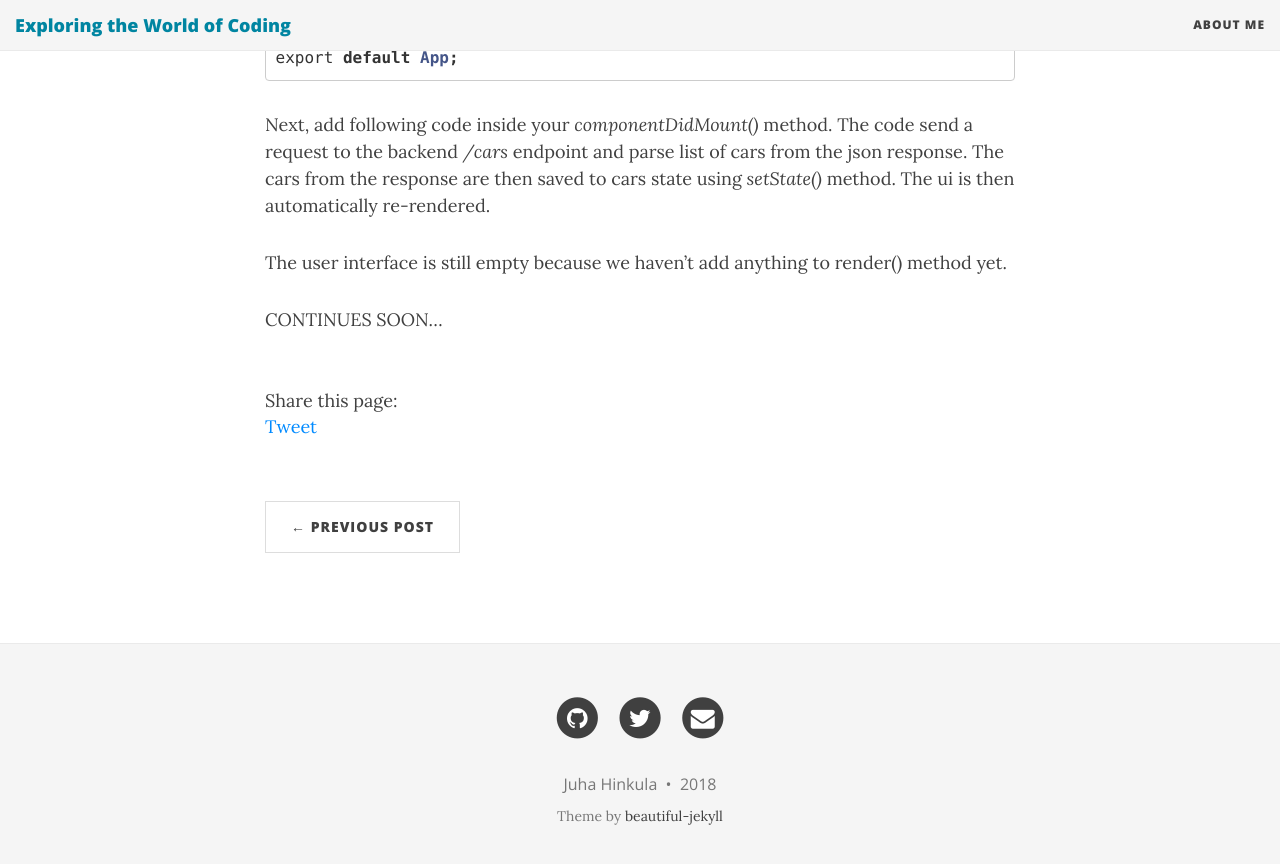
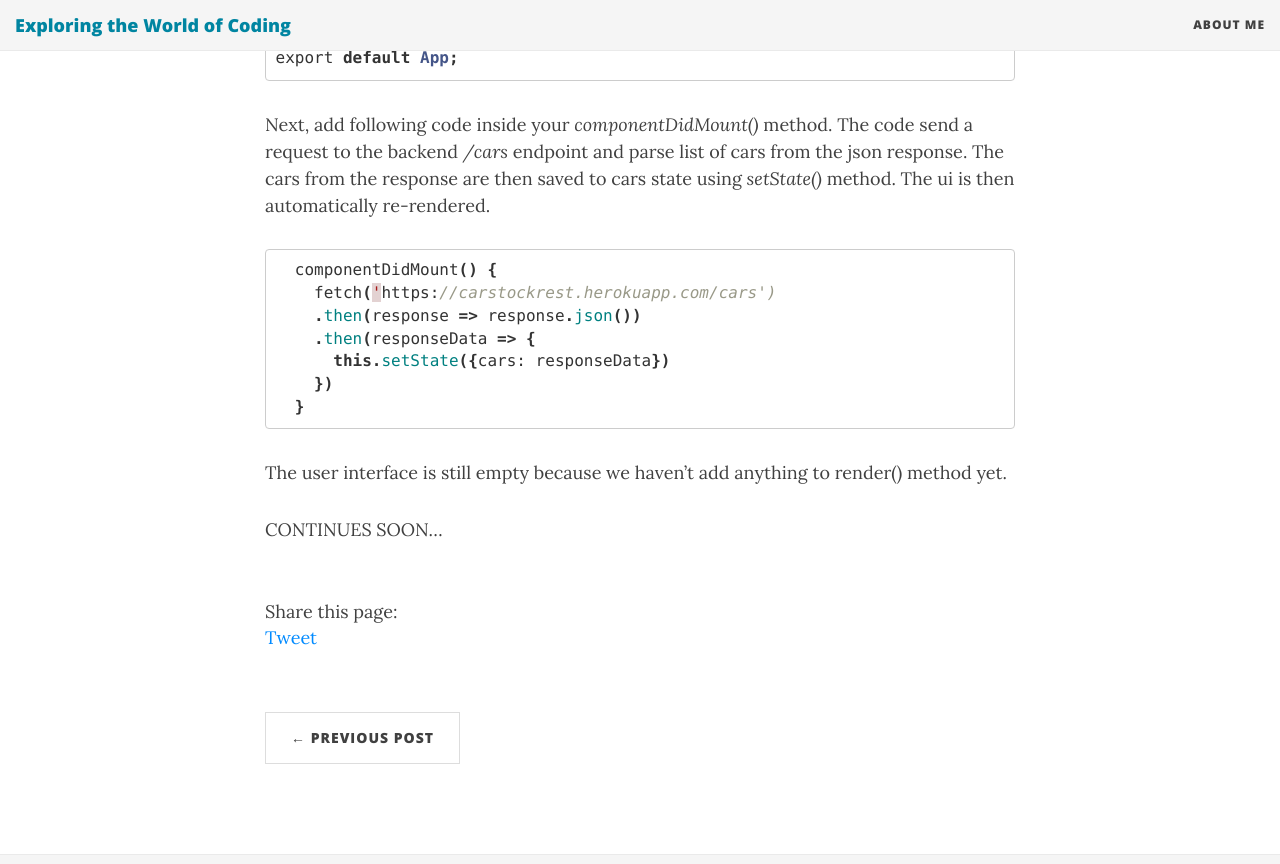
Before and after one commit to juhahinkula/juhahinkula.github.io, a Jekyll site: the page built from _posts/2018-09-21-react-tutorial.markdown, in a window 1280 px wide and 900 px high, scrolled down 3478 px. Shown: the top 864 px of the window. Built offline with Jekyll 4.4.1, drawn with Linux system fonts in a browser that asks for light colours; nearby versions of some CDN libraries; comment, search, counter and statistics services are not loaded.

Commit message:
modified post

```diff
--- a/_posts/2018-09-21-react-tutorial.markdown
+++ b/_posts/2018-09-21-react-tutorial.markdown
@@ -82,6 +82,16 @@ export default App;
 
 Next, add following code inside your *componentDidMount()* method. The code send a request to the backend */cars* endpoint and parse list of cars from the json response. The cars from the response are then saved to cars state using *setState()* method. The ui is then automatically re-rendered.
 
+{% highlight java %}
+  componentDidMount() {
+    fetch('https://carstockrest.herokuapp.com/cars')
+    .then(response => response.json())
+    .then(responseData => {
+      this.setState({cars: responseData})
+    })
+  }
+{% endhighlight %}
+
 The user interface is still empty because we haven't add anything to render() method yet.
 
 
```
